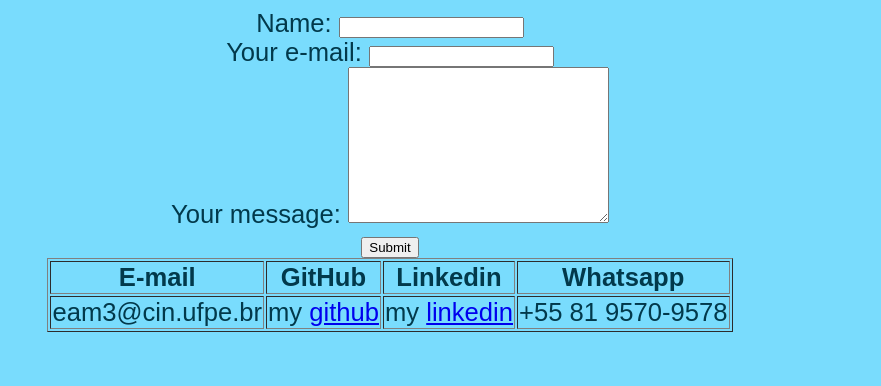
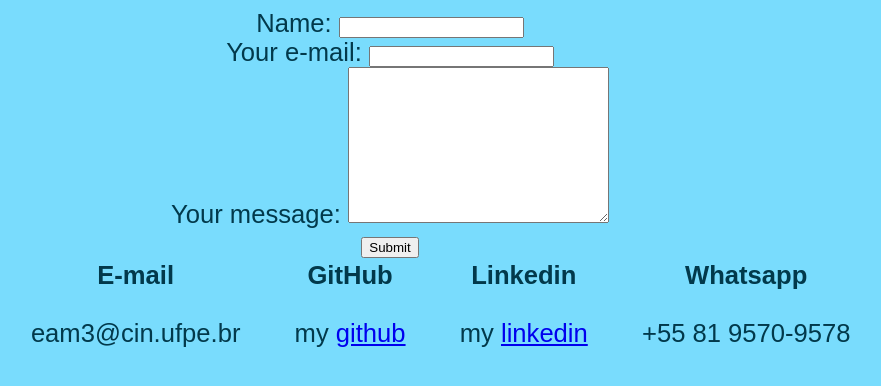
Before and after one commit to Enildo-Amazonas-Magno/CV, a plain HTML site: page contacts.html in a window 1280 px wide. Shown: the part 112-498 px from the top of the page, without its empty margins (250-1131 px from the left). Drawn offline with Linux system fonts and the light colour scheme; a web font is replaced by a local one.

Commit message:
Update contacts.html

```diff
--- a/contacts.html
+++ b/contacts.html
@@ -22,27 +22,27 @@
             <input type="submit">
         </form>
 
-        <table border="1">
+        <table class="contactTable">
             <thead>
                 <tr>
-                    <th>E-mail</th>
-                    <th>GitHub</th>
-                    <th>Linkedin</th>
-                    <th>Whatsapp</th>
+                    <th class="contactTable">E-mail</th>
+                    <th class="contactTable">GitHub</th>
+                    <th class="contactTable">Linkedin</th>
+                    <th class="contactTable">Whatsapp</th>
                 </tr>
             </thead>
             <tbody>
                 <tr>
-                    <td>
+                    <td class="contactTable">
                         eam3@cin.ufpe.br
                     </td>
-                    <td>
+                    <td class="contactTable">
                         my <a href="https://github.com/Enildo-Amazonas-Magno/">github</a>
-                    </td>
-                    <td>
+                    </td class="contactTable">
+                    <td class="contactTable">
                         my <a href="https://www.linkedin.com/in/enildo-amazonas-magno-618b19162/">linkedin</a>
                     </td>
-                    <td>
+                    <td class="contactTable">
                         +55 81 9570-9578
                     </td>
                 </tr>
```
